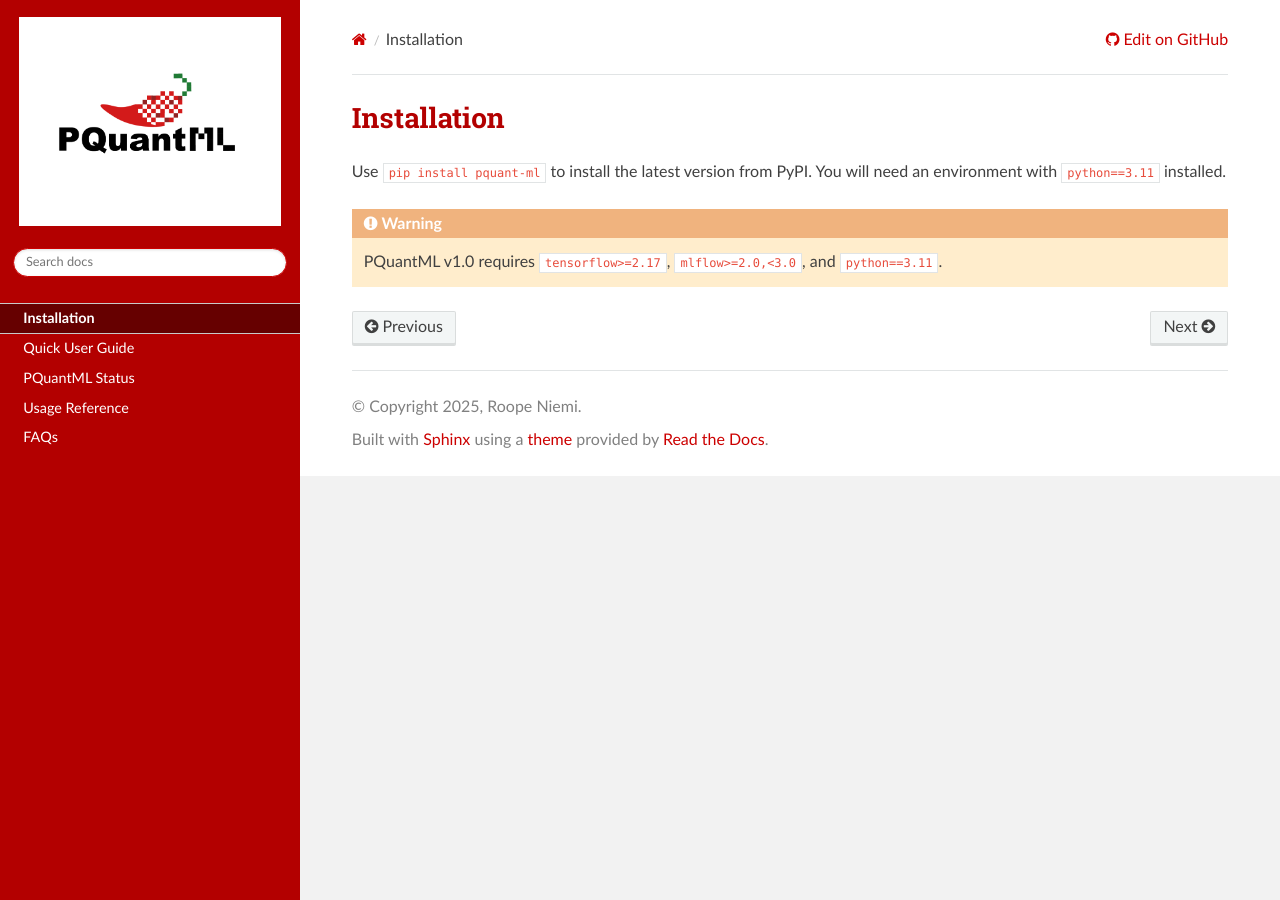
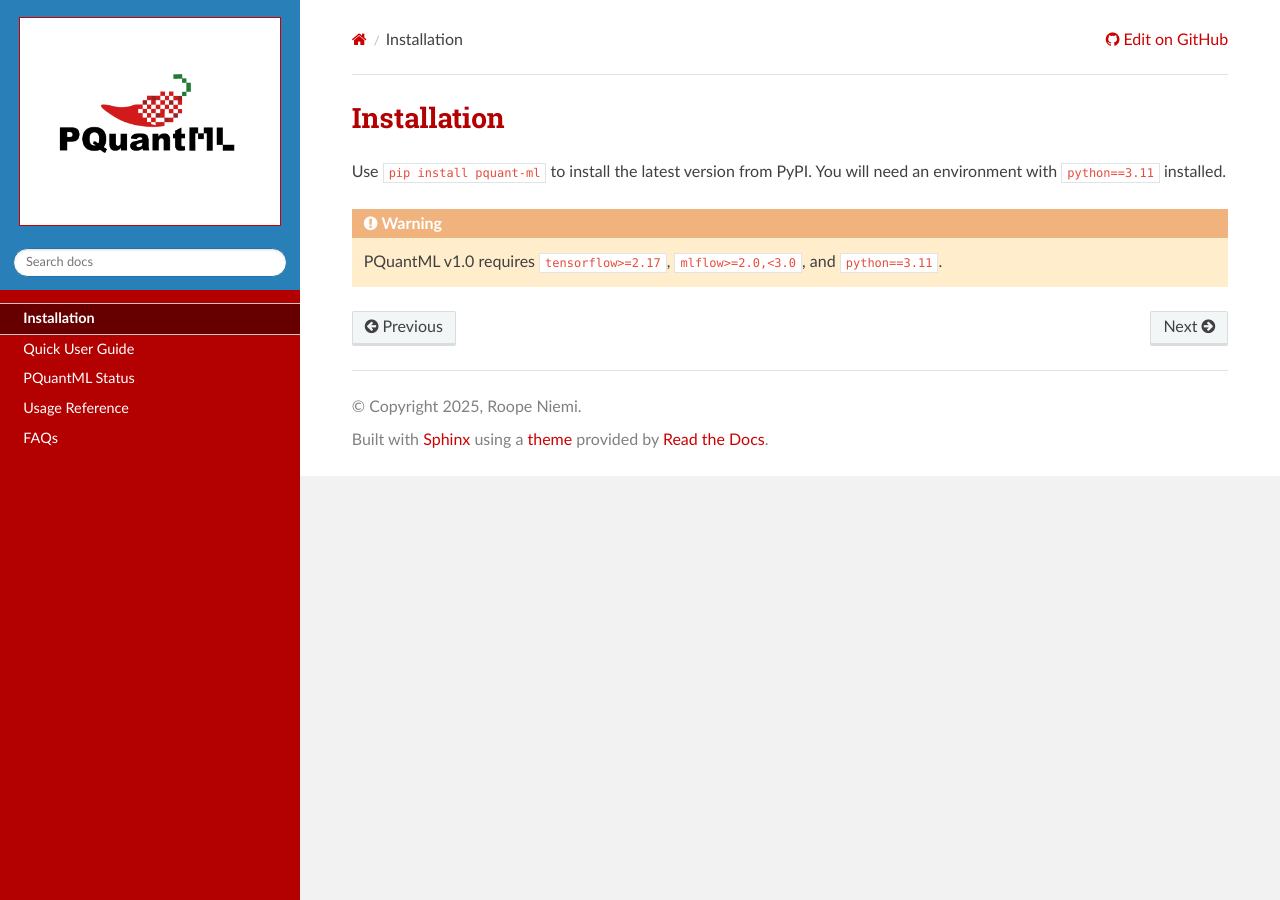
Before and after one commit to nroope/PQuant, a Sphinx documentation site: the page built from docs/source/install.md, in a window 1280 px wide. Built offline with Sphinx 7.4.7 and the Read the Docs theme 3.1.0, drawn with Linux system fonts in a browser that asks for light colours.

Commit message:
Add modification to custom.css

```diff
--- a/docs/source/_static/custom.css
+++ b/docs/source/_static/custom.css
@@ -52,15 +52,8 @@
 .wy-nav-side {
     background-color: #b30000 !important;
 }
- .wy-side-nav-search {
-    background-color: #b30000 !important;
-}
 
 .wy-side-nav-search img {
-    background-color: #ffffff !important;
-}
-
-.wy-side-nav-search input {
     background-color: #ffffff !important;
     border: 1px solid #cc0000 !important;
     color: #000 !important;
```
